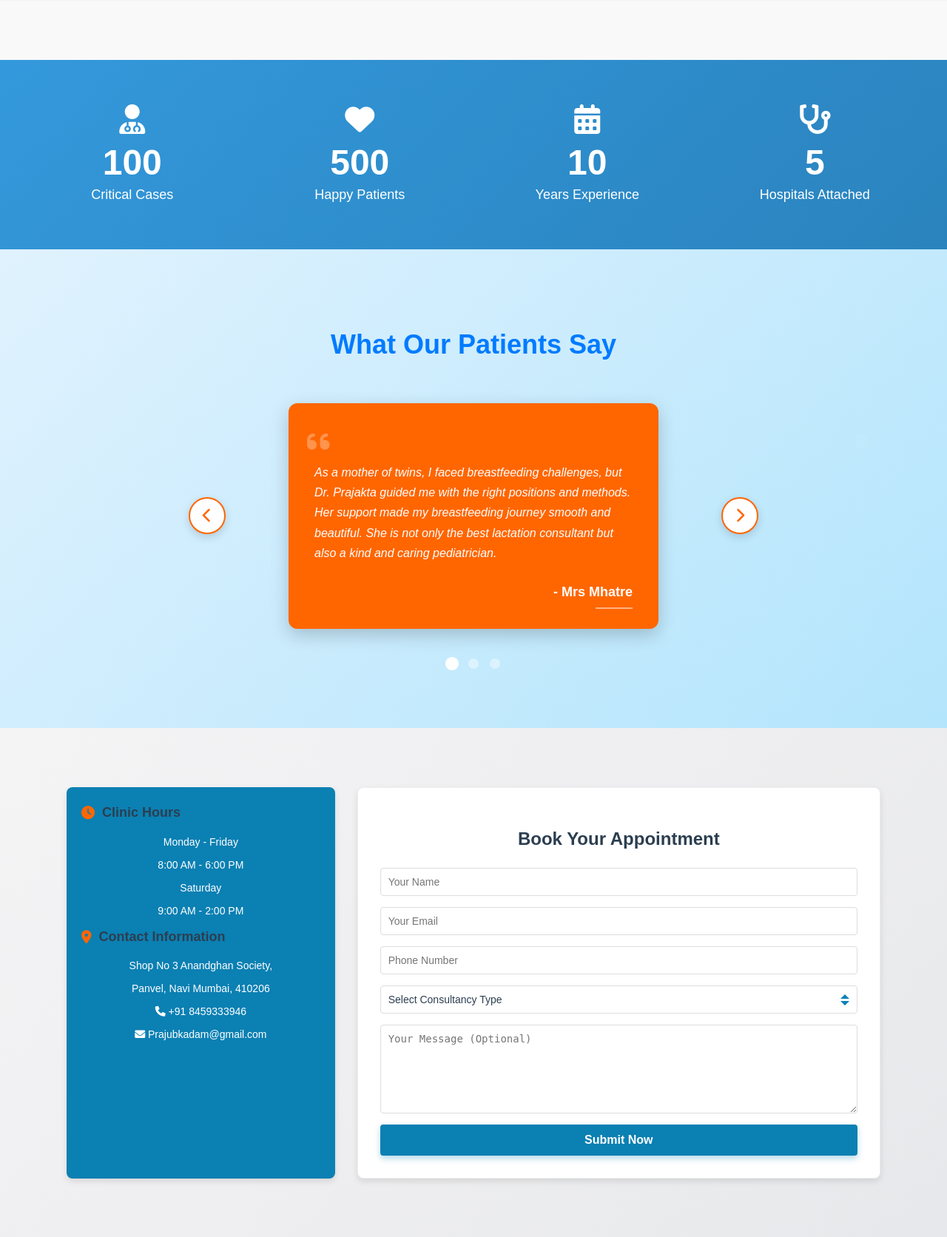
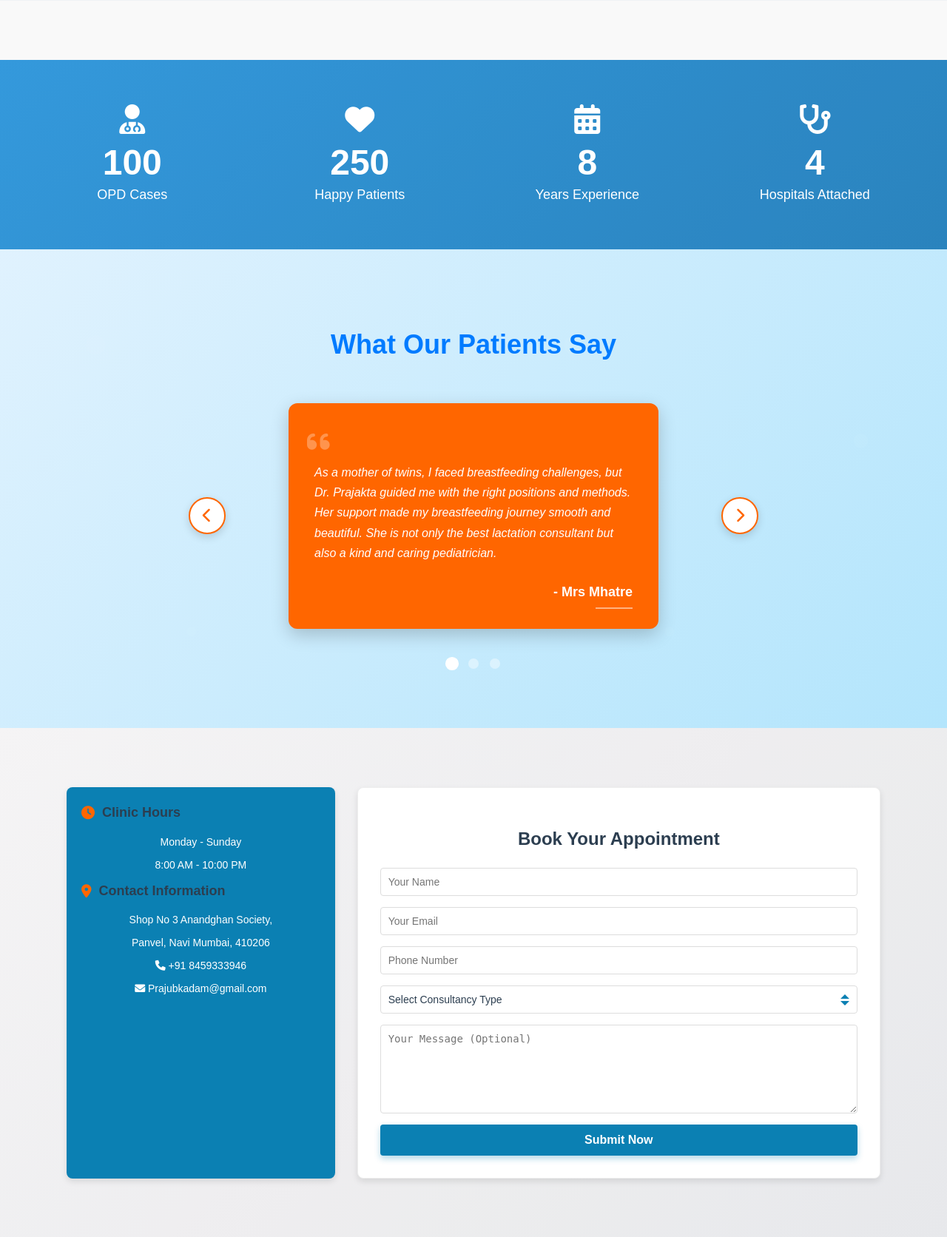
Before and after one commit to Vaibhav-Thorwat/doctor-website, a Flask app: page / in a window 1280 px wide. Shown: the part 2247-3919 px from the top of the page at 74% size. Run offline with Flask 3, Linux system fonts and the light colour scheme.

Commit message:
Update index.html

```diff
--- a/templates/index.html
+++ b/templates/index.html
@@ -80,7 +80,7 @@
                                 </div>
                                 <div class="contact-item">
                                     <i class="fas fa-clock"></i>
-                                    <p>Mon-Fri: 8AM-6PM</p>
+                                    <p>Mon-Sun: 8AM-10PM</p>
                                 </div>
                                 <div class="contact-item">
                                     <i class="fas fa-envelope"></i>
@@ -151,7 +151,7 @@
                     <p class="qualification">MBBS, DCH, DNB, PEDIATRICS | 8+ Years Experience</p>
                     <p class="qualification">Certified Lactation Professional</p>
                     <p class="description">
-                       Dr.Prajkta Naigude is a Certified Lactation Professional pediatrician dedicated to providing exceptional healthcare for children. With over 8 years of practice, she specializes in preventive care, developmental assessments, and treating various childhood conditions with a gentle, caring approach.
+                      Dr. Prajakta Kadam Naigude is a board-certified pediatrician dedicated to providing exceptional healthcare for children. She is also a certified lactation professional, offering expert guidance and support to new mothers. Dr. Prajakta specializes in preventive care, developmental assessments, and the treatment of various childhood conditions, all delivered with a gentle and compassionate approach.
                     </p>
                     <a href="#contact" class="btn orange-btn">Schedule Consultation</a>
                 </div>
@@ -265,21 +265,21 @@
                 <div class="stat-item">
                     <i class="fas fa-user-md"></i>
                     <div class="stat-number">100+</div>
-                    <div class="stat-text">Critical Cases</div>
+                    <div class="stat-text">OPD Cases</div>
                 </div>
                 <div class="stat-item">
                     <i class="fas fa-heart"></i>
-                    <div class="stat-number">500+</div>
+                    <div class="stat-number">250+</div>
                     <div class="stat-text">Happy Patients</div>
                 </div>
                 <div class="stat-item">
                     <i class="fas fa-calendar-alt"></i>
-                    <div class="stat-number">10+</div>
+                    <div class="stat-number">8+</div>
                     <div class="stat-text">Years Experience</div>
                 </div>
                 <div class="stat-item">
                     <i class="fas fa-stethoscope"></i>
-                    <div class="stat-number">5+</div>
+                    <div class="stat-number">4+</div>
                     <div class="stat-text">Hospitals Attached</div>
                 </div>
             </div>
@@ -338,10 +338,8 @@
                 <div class="appointment-left-panel">
                     <div class="clinic-info">
                         <h3><i class="fas fa-clock"></i> Clinic Hours</h3>
-                        <p>Monday - Friday</p>
-                        <p>8:00 AM - 6:00 PM</p>
-                        <p>Saturday</p>
-                        <p>9:00 AM - 2:00 PM</p>
+                        <p>Monday - Sunday</p>
+                        <p>8:00 AM - 10:00 PM</p>
                     </div>
                     <div class="contact-info">
                         <h3><i class="fas fa-map-marker-alt"></i> Contact Information</h3>
@@ -414,7 +412,7 @@
                     <p><i class="fas fa-map-marker-alt"></i>Shop No 3 Anandghan Society,<br>Panvel, Navi Mumbai, 410206.</p>
                     <p><i class="fas fa-phone"></i>+91 8459333946</p>
                     <p><i class="fas fa-envelope"></i>prajubkadam@gmail.com</p>
-                    <p><i class="fas fa-clock"></i>Mon-Fri: 8AM-6PM<br>Sat: 9AM-2PM</p>
+                    <p><i class="fas fa-clock"></i>Mon-Sun: 8AM-10PM</p>
                 </div>
             </div>
             <div class="footer-bottom">
@@ -434,7 +432,7 @@
         <a href="tel:+918459333946" class="call-btn">
             <i class="fas fa-phone"></i>
         </a>
-        <a href="https://wa.me/+919404651532" class="whatsapp-btn">
+        <a href="https://wa.me/+918459333946" class="whatsapp-btn">
             <i class="fab fa-whatsapp"></i>
         </a>
     </div>
```
